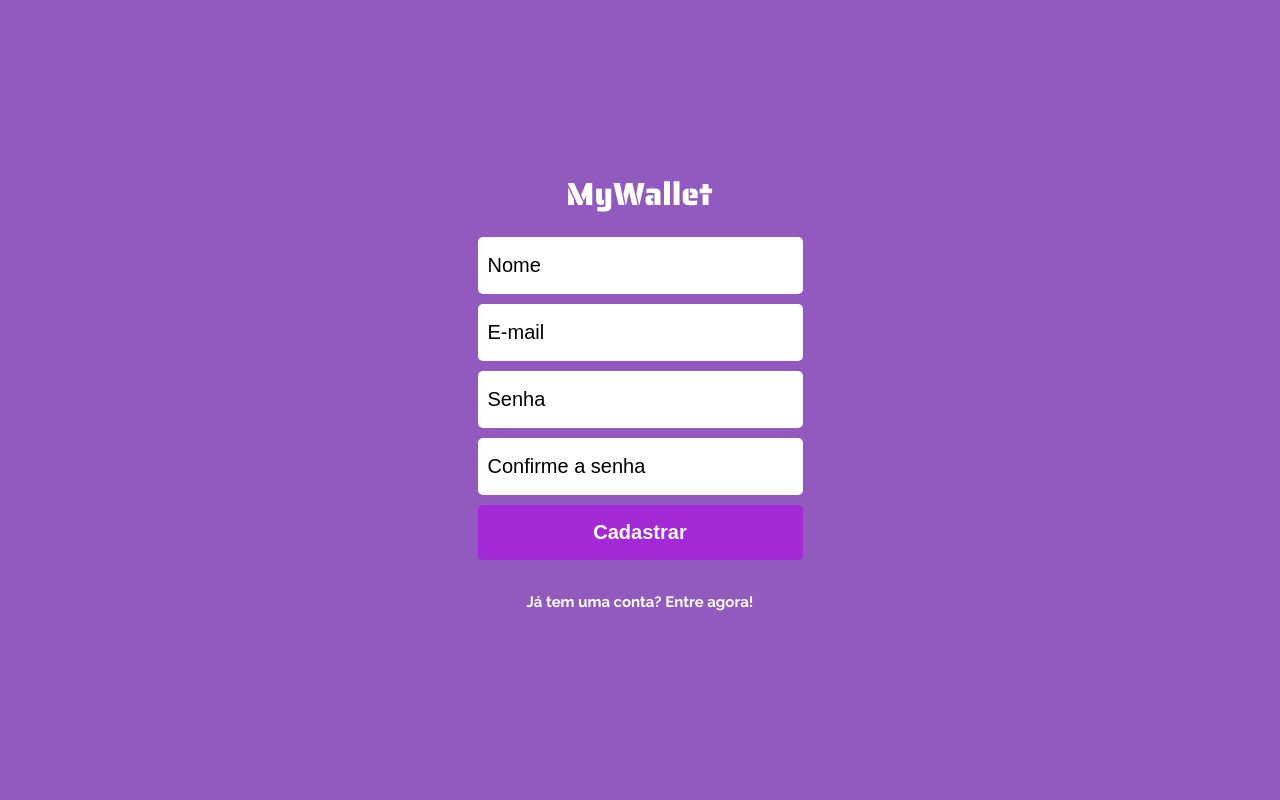
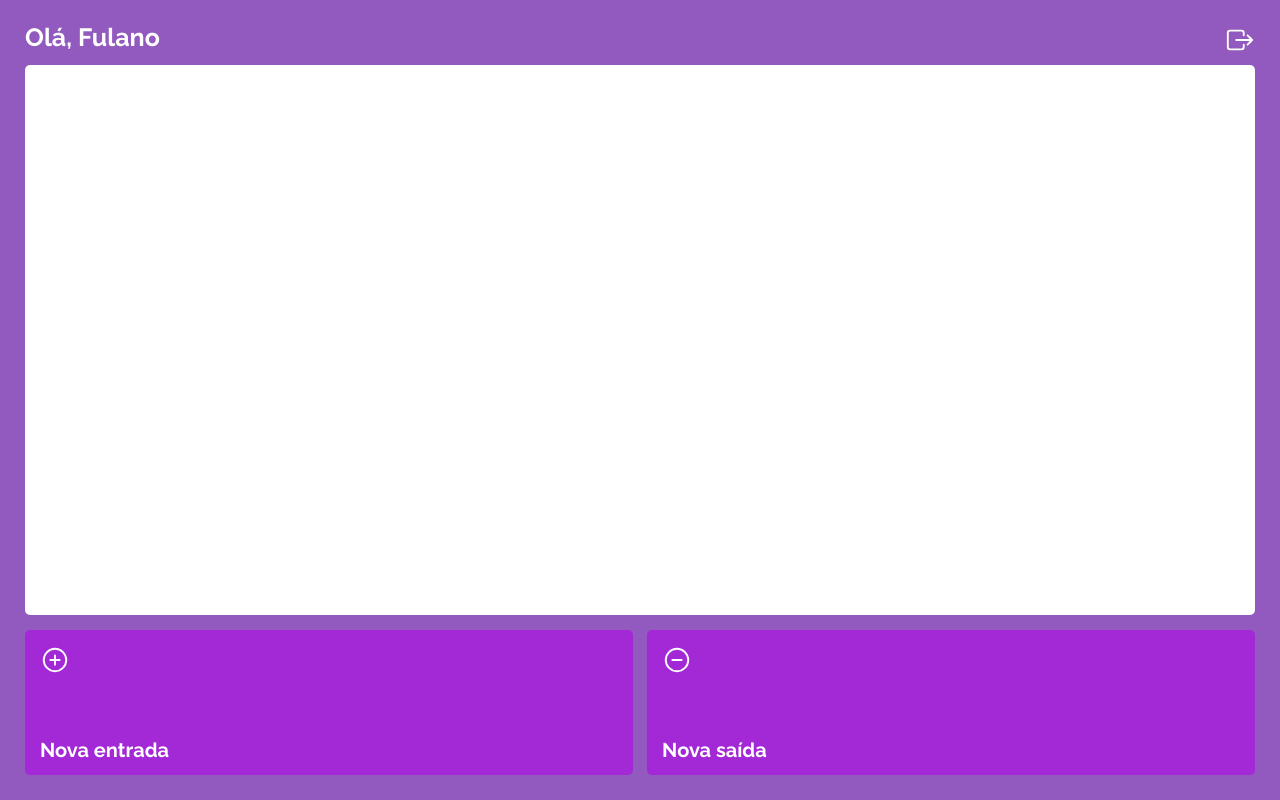
Before and after one commit to gui-morais/projeto14-mywallet-front, a React app: page / in a window 1280 px wide. Built offline with nearby package versions, Linux system fonts and the light colour scheme.

Commit message:
pagina estatica principal

```diff
--- a/public/index.html
+++ b/public/index.html
@@ -12,5 +12,7 @@
   <body>
     <noscript>You need to enable JavaScript to run this app.</noscript>
     <div class="root"></div>
+    <script type="module" src="https://unpkg.com/ionicons@5.5.2/dist/ionicons/ionicons.esm.js"></script>
+    <script nomodule src="https://unpkg.com/ionicons@5.5.2/dist/ionicons/ionicons.js"></script>
   </body>
 </html>
--- a/src/components/App.js
+++ b/src/components/App.js
@@ -2,6 +2,7 @@ import GlobalStyle from "./GlobalStyle";
 import { BrowserRouter, Route, Routes } from "react-router-dom";
 import SignIn from "./signpages/SignIn";
 import SignUp from "./signpages/SignUp";
+import MainPage from "./MainPage";
 
 export default function App() {
     return(
@@ -9,7 +10,8 @@ export default function App() {
             <GlobalStyle />
             <Routes>
                 {/* <Route path="/" element={<SignIn />}/> */}
-                <Route path="/" element={<SignUp />}/>
+                {/* <Route path="/" element={<SignUp />}/> */}
+                <Route path="/" element={<MainPage />}/>
             </Routes>
         </BrowserRouter>
     )
--- /dev/null
+++ b/src/components/MainPage.js
@@ -0,0 +1,90 @@
+import styled from "styled-components";
+
+export default function MainPage() {
+    return(
+        <Container>
+            <TopMenu>
+                <h1>Olá, Fulano</h1>
+                <ion-icon name="exit-outline"></ion-icon>
+            </TopMenu>
+            <WhiteBoard>
+
+            </WhiteBoard>
+            <Buttons>
+            <Button>
+                <ion-icon name="add-circle-outline"></ion-icon>
+                <p>Nova entrada</p>
+            </Button>
+            <EmptyDiv />
+            <Button>
+                <ion-icon name="remove-circle-outline"></ion-icon>
+                <p>Nova saída</p>
+            </Button>
+            </Buttons>
+        </Container>
+    );
+}
+
+const Container = styled.div`
+    width: 100%;
+    height: 100vh;
+    padding: 25px;
+    box-sizing: border-box;
+`;
+
+const TopMenu = styled.div`
+    width: 100%;
+    display: flex;
+    justify-content: space-between;
+    margin-bottom: 10px;
+    h1 {
+        font-size: 25px;
+        color: white;
+        font-weight: bold;
+    }
+    ion-icon {
+        font-size: 30px;
+        color: white;
+        cursor: pointer;
+    }
+`;
+
+const WhiteBoard = styled.div`
+    width: 100%;
+    height: calc(100% - 200px);
+    background-color: white;
+    border-radius: 5px;
+`;
+
+const Buttons = styled.div`
+    width: 100%;
+    margin: 15px 0px;
+    display: flex;
+    justify-content: space-between;
+`
+
+const EmptyDiv = styled.div`
+    width: 15px;
+    height: 145px;
+`;
+
+const Button = styled.div`
+    width: 50%;
+    height: 115px;
+    padding: 15px;
+    background-color: #A328D6;
+    display: flex;
+    flex-direction: column;
+    justify-content: space-between;
+    border-radius: 5px;
+    cursor: pointer;
+    p {
+        font-size: 20px;
+        color: white;
+        font-weight: bold;
+    }
+    ion-icon {
+        font-size: 30px;
+        color: white;
+    }
+`;
--- a/src/components/signpages/PageModel.js
+++ b/src/components/signpages/PageModel.js
@@ -1,4 +1,4 @@
-import logo from "../../images/MyWallet.png"
+import logo from "../../images/MyWallet.png";
 import styled from "styled-components";
 
 export default function PageModel(props) {
```
